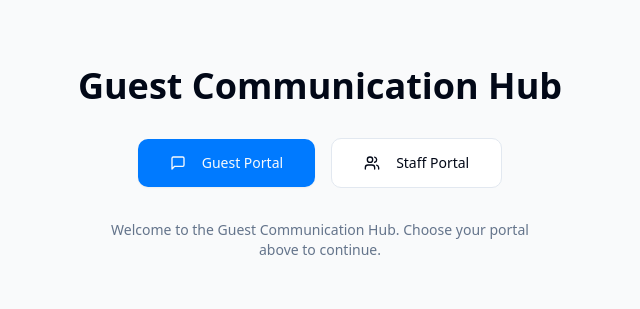
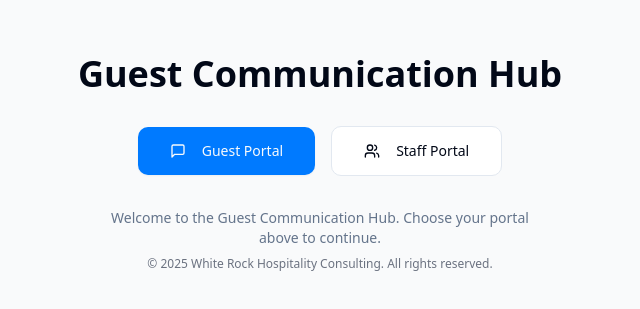
Before and after one commit to WHITEROCK808/guest-connect-hub-ios, a React (Vite) app: page / in a window 1280 px wide. Shown: the part 237-546 px from the top of the page, without its empty margins (320-960 px from the left). Built offline with nearby package versions, Linux system fonts and the light colour scheme.

Commit message:
Add footer text
Add copyright information to the footer.

```diff
--- a/src/pages/Index.tsx
+++ b/src/pages/Index.tsx
@@ -33,9 +33,14 @@ const Index = () => {
           </Button>
         </div>
 
-        <p className="text-sm text-muted-foreground max-w-md mx-auto">
-          Welcome to the Guest Communication Hub. Choose your portal above to continue.
-        </p>
+        <div>
+          <p className="text-sm text-muted-foreground max-w-md mx-auto mb-2">
+            Welcome to the Guest Communication Hub. Choose your portal above to continue.
+          </p>
+          <p className="text-xs text-gray-500 dark:text-gray-400">
+            © 2025 White Rock Hospitality Consulting. All rights reserved.
+          </p>
+        </div>
       </div>
     </div>
   );
```
